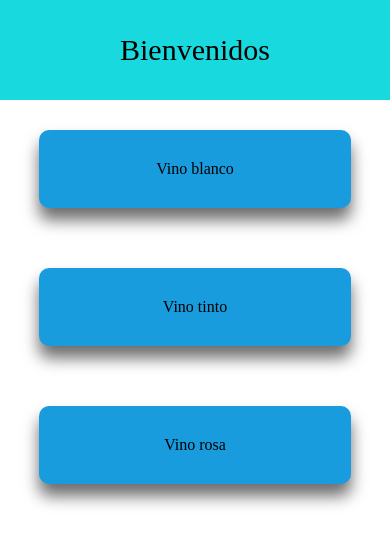
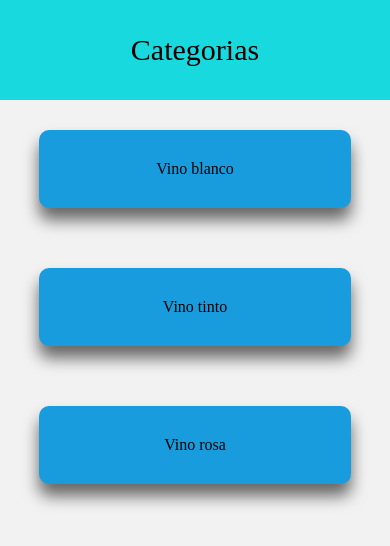
Before and after one commit to hernan-findlay/Vinoteca, a React Native app: screen /Home in a window 390 px wide. Shown: the top 546 px of the page. Built offline with nearby package versions, Linux system fonts and the light colour scheme.

Commit message:
add navigation

```diff
--- a/App.js
+++ b/App.js
@@ -7,60 +7,22 @@
 import { fontCollection } from './src/utils/globals/fonts'
 import ProductDetail from './src/screens/ProductDetail'
 import colors from './src/utils/globals/colors'
-
+import MainNavigator from './src/navigation/MainNavigator'
 
 
 
 const App = () => {
   const [fontsLoaded] = useFonts(fontCollection)
-  const [categorySelected,setCategorySelected] = useState("")
-  const [productId,setProductId] = useState(0)
-  const {width,height} = useWindowDimensions()
-  const [portrait,setPortrait] = useState(true)
-
-  useEffect(()=>{
-    if(width > height) setPortrait(false)
-    else setPortrait(true)
-  },[width,height])
-
   if(!fontsLoaded) return null
 
-  const selectedCategoryState = (categoria) => {
-    setCategorySelected(categoria)
-
-  }
-  const selectedProductId = (id) => {
-    setProductId(id)
-  }
 
   return (
     <>
       <StatusBar backgroundColor={colors.primary} />
-      <SafeAreaView style={styles.container}>
-        {categorySelected ?
-                  productId ?
-                    <ProductDetail
-                      productId={productId}
-                      portrait={portrait}
-                       />
-                    :
-                    <ProductsByCategory
-                      selectedProductId={selectedProductId}
-                      categorySelected={categorySelected}/>
-                  :
-                  <Home selectedCategoryState={selectedCategoryState}/>
-
-        }
-      </SafeAreaView>
+      <MainNavigator/>
     </>
 
   )
 }
 
 export default App
-
-const styles = StyleSheet.create({
-  container:{
-    flex:1
-  }
-})
--- a/src/components/CardCategory.js
+++ b/src/components/CardCategory.js
@@ -3,9 +3,9 @@
 import colors from '../utils/globals/colors'
 import fonts from '../utils/globals/fonts'
 
-const CardCategory = ({item,selectedCategoryState}) => {
+const CardCategory = ({item,navigation}) => {
   return (
-    <Pressable onPress={()=>selectedCategoryState(item)}>
+    <Pressable onPress={()=>navigation.navigate("ProductsByCategory",{categorySelected:item})}>
       <ShadowPrimary style={styles.container}>
           <Text style={styles.text}>{item}</Text>
       </ShadowPrimary>
--- a/src/components/Categories.js
+++ b/src/components/Categories.js
@@ -2,12 +2,12 @@
 import categories from '../utils/data/categories.json'
 import CardCategory from './CardCategory'
 
-const Categories = ({selectedCategoryState}) => {
+const Categories = ({navigation}) => {
   return (
     <FlatList
     data={categories}
     keyExtractor={item => item}
-    renderItem={({item})=> <CardCategory item={item} selectedCategoryState={selectedCategoryState}/>}
+    renderItem={({item})=> <CardCategory item={item} navigation={navigation}/>}
     />
   )
 }
--- a/src/components/Headers.js
+++ b/src/components/Headers.js
@@ -1,10 +1,15 @@
-import { View , Text ,StyleSheet,Platform ,StatusBar } from "react-native"
+import { View , Text ,StyleSheet,Platform ,StatusBar, Pressable } from "react-native"
 import colors from "../utils/globals/colors"
 import fonts from "../utils/globals/fonts"
+import {AntDesign} from "@expo/vector-icons"
 
-const Header = ({title="Vinoteca"}) => {
+const Header = ({title="Vinoteca",navigation}) => {
 
     return  <View style={styles.container}>
+            {navigation.canGoBack() &&
+                <Pressable style={styles.goBack} onPress={()=>navigation.goBack()}>
+                    <AntDesign name="arrowleft" size={25} color="black"/>
+                </Pressable>}
                 <Text style={styles.text}>{title}</Text>
             </View>
 }
@@ -24,5 +29,11 @@
     text:{
         fontSize:30,
         fontFamily:fonts.Sixtyfour
+    },
+    goBack:{
+        position:"absolute",
+        left:10,
+        bottom:28
+
     }
 })
--- a/src/components/ProductByCategory.js
+++ b/src/components/ProductByCategory.js
@@ -3,9 +3,11 @@
 import colors from '../utils/globals/colors'
 import fonts from '../utils/globals/fonts'
 
-const ProductByCategory = ({item ,selectedProductId}) => {
+const ProductByCategory = ({item ,navigation}) => {
+
+
   return (
-    <Pressable onPress={()=>selectedProductId(item.id)} style={styles.container}>
+    <Pressable onPress={()=>navigation.navigate("ProductDetail",{productId:item.id})} style={styles.container}>
       <Text style={styles.text}> {item.nombre}</Text>
       <Image style={styles.image} source={{uri:item.imagen}} resizeMode="cover"/>
     </Pressable>
--- /dev/null
+++ b/src/navigation/MainNavigator.js
@@ -0,0 +1,37 @@
+import { NavigationContainer } from '@react-navigation/native'
+import { createNativeStackNavigator } from '@react-navigation/native-stack'
+import Header from '../components/Headers'
+import Home from '../screens/Home'
+import ProductDetail from '../screens/ProductDetail'
+import ProductsByCategory from '../screens/ProductsByCategory'
+
+const Stack = createNativeStackNavigator()
+
+
+const MainNavigator = () => {
+  return (
+        <NavigationContainer>
+            <Stack.Navigator
+                initialRouteName='Home'
+                screenOptions={({route,navigation})=>{
+                    return {
+                    header: () =>{
+                        return <Header
+                                    navigation={navigation}
+                                    title={route.name === "Home" ? "Categorias":
+                                            route.name ==="ProductsByCategory" ? route.params.categorySelected:
+                                            "Detalle"
+                    }/>
+                    }
+                    }
+                }}
+            >
+            <Stack.Screen name="Home" component={Home} />
+            <Stack.Screen name="ProductsByCategory" component={ProductsByCategory} />
+            <Stack.Screen name="ProductDetail" component={ProductDetail} />
+        </Stack.Navigator>
+    </NavigationContainer>
+  )
+}
+
+export default MainNavigator
--- a/src/screens/Home.js
+++ b/src/screens/Home.js
@@ -1,15 +1,15 @@
 import { StyleSheet, Text, View,FlatList,handlerKeyword } from 'react-native'
-import Header from '../components/Headers'
+
 import Categories from '../components/Categories'
-import Search from '../components/Search'
 
-const Home = ({selectedCategoryState}) => {
+
+const Home = ({navigation}) => {
 
   return (
     <>
-        <Header title="Bienvenidos"/>
 
-        <Categories selectedCategoryState={selectedCategoryState}/>
+
+        <Categories navigation={navigation} />
     </>
   )
 }
--- a/src/screens/ProductDetail.js
+++ b/src/screens/ProductDetail.js
@@ -5,7 +5,9 @@
 import Header from '../components/Headers'
 import fonts from '../utils/globals/fonts'
 
-const ProductDetail = ({ productId, portrait }) => {
+const ProductDetail = ({ route }) => {
+
+  const {productId} = route.params
   const [product, setProduct] = useState({})
 
   useEffect(() => {
@@ -19,26 +21,24 @@
 
   return (
     <View style={styles.container}>
-      <Header title="Detalle del vino" />
-      <View style={[styles.content, !portrait && { flexDirection: "row", gap: 10, padding: 20 }]} >
+
+      <View style={styles.content} >
         <Image
-          style={[styles.image, !portrait && { width: "40%", height: 200 }]}
+          style={styles.image}
           source={{ uri: product.imagen  }}
           resizeMode='cover'
         />
-        <View style={[styles.containerText, !portrait && { width: "30%" }]}>
+        <View style={styles.containerText}>
           <Text style={styles.nombre}>{product.nombre}</Text>
         </View>
-        <View style={[styles.containerPrice, !portrait && { width: "20%", flexDirection: "column" }]}>
+        <View style={styles.containerPrice}>
           <Text style={styles.precio}>$ {product.precio}</Text>
           <Pressable style={styles.buyNow}>
             <Text style={styles.buyNowText}>Comprar ahora</Text>
           </Pressable>
         </View>
       </View>
-      <Pressable style={styles.volver}>
-            <Text style={styles.volvertext}>Volver</Text>
-      </Pressable>
+
     </View>
   )
 }
@@ -91,13 +91,5 @@
   buyNowText:{
     color:"white"
   },
-  volver:{
-    backgroundColor:colors.primary,
-    paddingVertical:5,
-    paddingHorizontal:10,
-    borderRadius:5
-  },
-  volvertext:{
-    color:"black"
-  }
+
 })
--- a/src/screens/ProductsByCategory.js
+++ b/src/screens/ProductsByCategory.js
@@ -5,8 +5,9 @@
 import ProductByCategory from '../components/ProductByCategory'
 import Search from '../components/Search'
 
-const ProductsByCategory = ({categorySelected,selectedProductId}) => {
+const ProductsByCategory = ({navigation,route}) => {
 
+  const {categorySelected} = route.params
   const [productsFiltered,setProductsFiltered] = useState([])
   const [keyword,setKeyword] = useState("")
 
@@ -33,12 +34,12 @@
 
   return (
     <>
-        <Header title={categorySelected}/>
+
         <Search handlerKeyword={handlerKeyword}/>
         <FlatList
           data={productsFiltered}
           keyExtractor={item => item.id}
-          renderItem={({item})=> <ProductByCategory selectedProductId={selectedProductId} item={item}/>}
+          renderItem={({item})=> <ProductByCategory navigation={navigation} item={item} />}
         />
     </>
   )
```
Also changed, not shown: package.json (+7 -5 lines), 1 other file (tests, documents, lock files or other folders).
